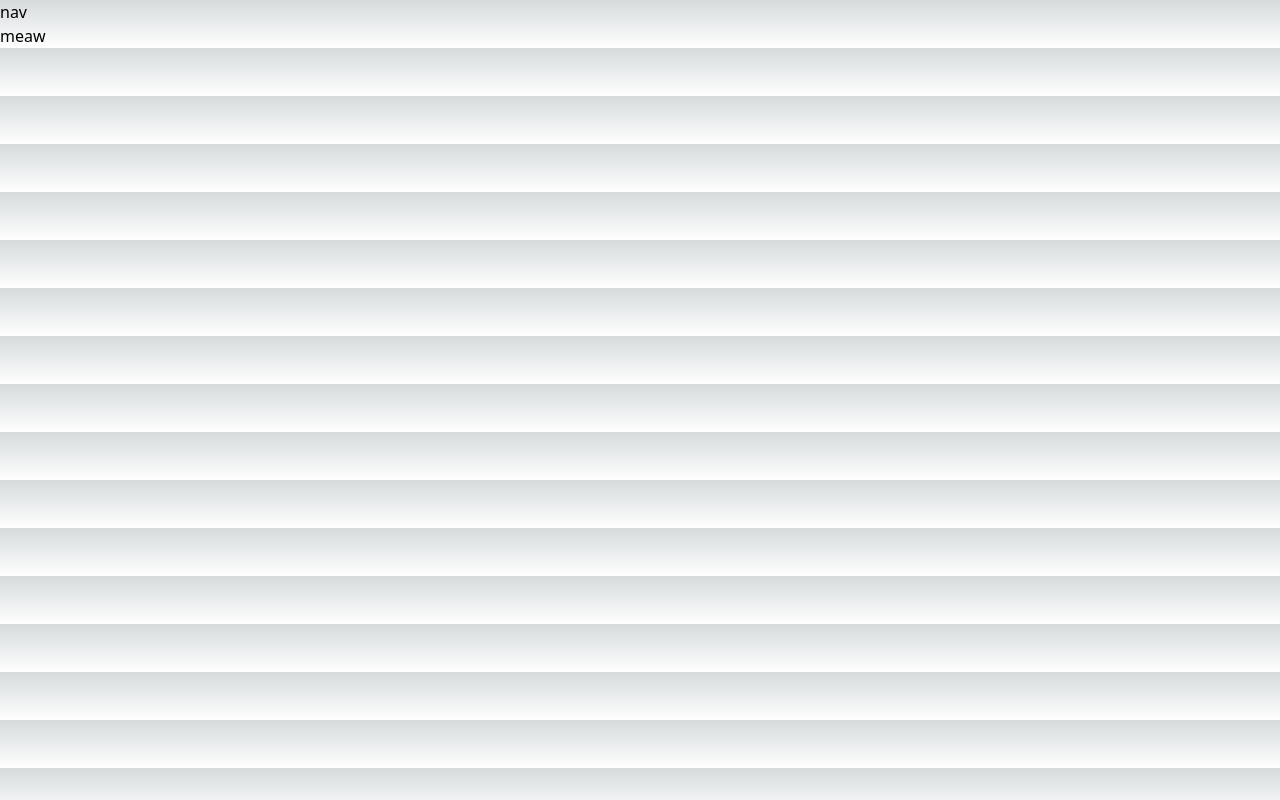
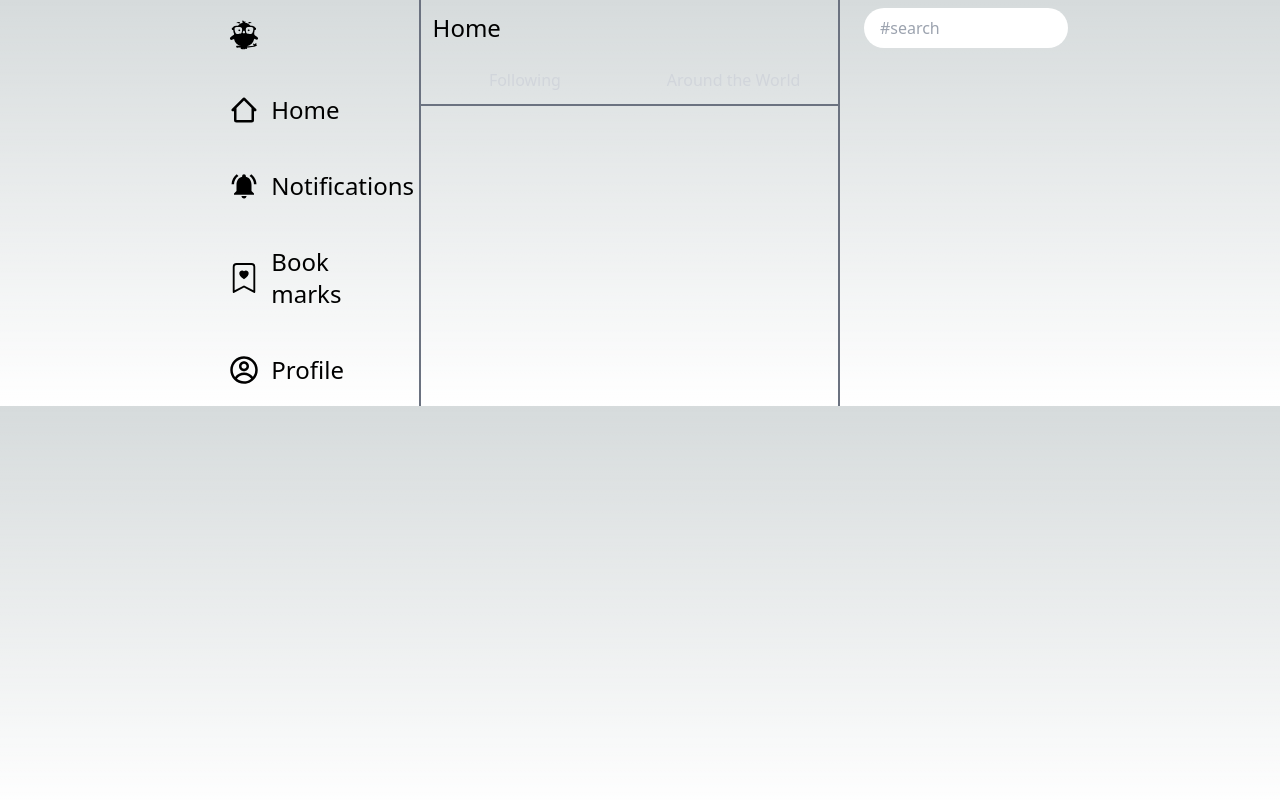
Before and after one commit to Nishikaru/Cuckoos, a Next.js app in the folder cuckoos/: page / in a window 1280 px wide. Built offline with nearby package versions, Linux system fonts and the light colour scheme.

Commit message:
fixd side bar css

```diff
--- a/cuckoos/common/navbar/Navbar.jsx
+++ b/cuckoos/common/navbar/Navbar.jsx
@@ -1,9 +1,18 @@
+import { navData } from '@/data/navData';
 import React from 'react';
+import {GiHummingbird} from 'react-icons/gi'
+import NavLinks from './nav_links/NavLinks';
 
 const Navbar = () => {
   return (
-    <div>
-      nav
+    <div className='w-full flex flex-row-reverse'>
+      <div className='w-1/2'>
+      <div className='p-2 flex flex-col gap-5'>
+        {
+          navData.map((item,index)=><NavLinks key={index} item={item} />)
+        }
+      </div>
+      </div>
     </div>
   );
 };
--- /dev/null
+++ b/cuckoos/common/navbar/nav_links/NavLinks.jsx
@@ -0,0 +1,13 @@
+import React from 'react';
+// import {GiHummingbird} from 'react-icons/gi'
+
+const NavLinks = ({item}) => {
+  return (
+    <div className='flex items-center gap-3 rounded-full w-fit cursor-pointer hover:bg-gray-500/30 p-3 text-3xl'>
+      <div className='w-fit flex justify-center items-center'>{item.icon}</div>
+      {item.label?<div className='text-2xl'>{item.label}</div>:null}
+    </div>
+  );
+};
+
+export default NavLinks;
--- a/cuckoos/components/home/Main.jsx
+++ b/cuckoos/components/home/Main.jsx
@@ -1,12 +1,14 @@
 import React from 'react';
 import Feeds from './feeds/Feeds';
 import Navbar from '@/common/navbar/Navbar';
+import Trending from '../trending/Trending';
 
 const Main = () => {
   return (
-    <div>
+    <div className='flex flex-col-reverse lg:flex-row w-full'>
       <Navbar/>
       <Feeds/>
+      <Trending/>
     </div>
   );
 };
--- a/cuckoos/components/home/feeds/Feeds.jsx
+++ b/cuckoos/components/home/feeds/Feeds.jsx
@@ -1,9 +1,12 @@
 import React from 'react';
+import FeedsHead from './feeds_head/FeedsHead';
 
 const Feeds = () => {
   return (
-    <div>
-      meaw
+    <div className='w-full border-x-2 border-gray-500'>
+      <div>
+        <FeedsHead/>
+      </div>
     </div>
   );
 };
--- /dev/null
+++ b/cuckoos/components/home/feeds/feeds_head/FeedsHead.jsx
@@ -0,0 +1,21 @@
+import React from 'react';
+
+const FeedsHead = () => {
+  return (
+    <div className='border-b-2 border-gray-500'>
+      <div className='p-3'>
+        <h1 className='text-2xl font-medium'>Home</h1>
+      </div>
+      <div className='flex w-full text-center text-gray-300'>
+        <div className='w-full cursor-pointer hover:bg-gray-500/30 p-3 transition-all'>
+          <h2>Following</h2>
+        </div>
+        <div className='w-full cursor-pointer hover:bg-gray-500/30 p-3 transition-all'>
+          <h2>Around the World</h2>
+        </div>
+      </div>
+    </div>
+  );
+};
+
+export default FeedsHead;
--- /dev/null
+++ b/cuckoos/components/trending/Trending.jsx
@@ -0,0 +1,12 @@
+import React from 'react';
+import SearchBox from './search/SearchBox';
+
+const Trending = () => {
+  return (
+    <div className='w-full p-2 pl-6'>
+      <SearchBox/>
+    </div>
+  );
+};
+
+export default Trending;
--- /dev/null
+++ b/cuckoos/components/trending/search/SearchBox.jsx
@@ -0,0 +1,13 @@
+import React from 'react';
+
+const SearchBox = () => {
+  return (
+    <div>
+      <form className='w-1/2'>
+        <input className='w-full p-2 px-4 rounded-3xl focus:dark:bg-black' placeholder='#search' type="text" name="" id="" />
+      </form>
+    </div>
+  );
+};
+
+export default SearchBox;
--- /dev/null
+++ b/cuckoos/data/navData.jsx
@@ -0,0 +1,33 @@
+import {FaEarlybirds} from 'react-icons/fa'
+import {BiHomeAlt2} from 'react-icons/bi'
+import {MdNotificationsActive} from 'react-icons/md'
+import {BsBookmarkHeart} from 'react-icons/bs'
+import {CgProfile} from 'react-icons/cg'
+
+export const navData =[
+  {
+    icon:<FaEarlybirds/>,
+    label: "",
+    link:"/"
+  },
+  {
+    icon:<BiHomeAlt2/>,
+    label: "Home",
+    link:"/"
+  },
+  {
+    icon:<MdNotificationsActive/>,
+    label: "Notifications",
+    link:"/"
+  },
+  {
+    icon:<BsBookmarkHeart/>,
+    label: "Book marks",
+    link:"/"
+  },
+  {
+    icon:<CgProfile/>,
+    label: "Profile",
+    link:"/"
+  },
+]
--- a/cuckoos/tailwind.config.js
+++ b/cuckoos/tailwind.config.js
@@ -4,6 +4,7 @@ module.exports = {
     "./app/**/*.{js,ts,jsx,tsx}",
     "./pages/**/*.{js,ts,jsx,tsx}",
     "./components/**/*.{js,ts,jsx,tsx}",
+    "./common/**/*.{js,ts,jsx,tsx}",
 
     // Or if using `src` directory:
     "./src/**/*.{js,ts,jsx,tsx}",
```
